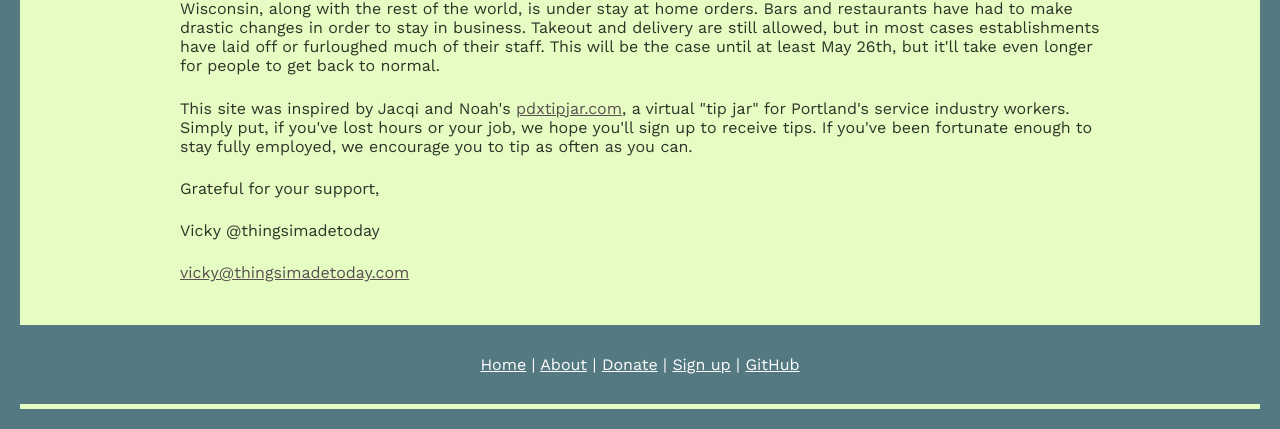
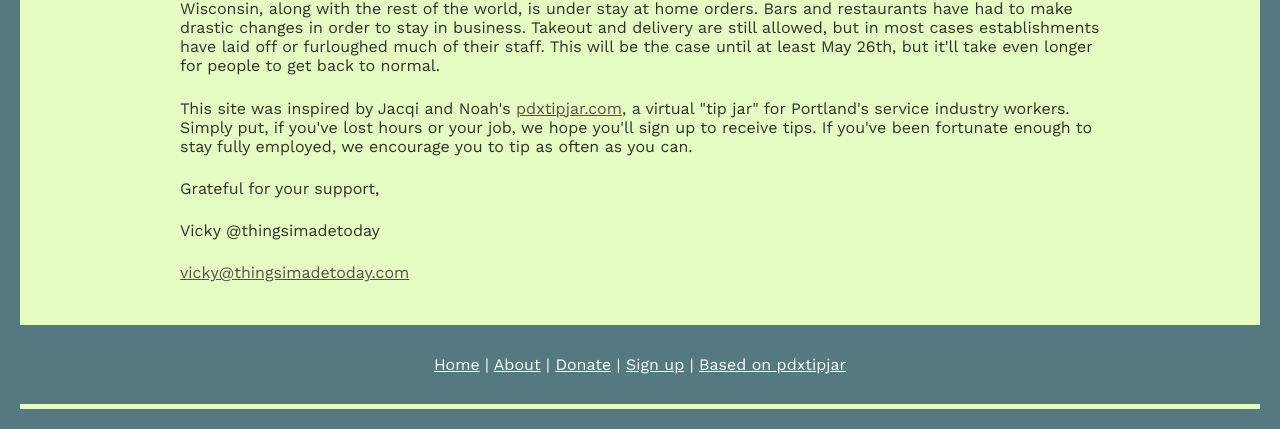
Before and after one commit to noahmanger/pdxtipjar, a Gatsby site: page /about in a window 1280 px wide. Shown: the part 371-800 px from the top of the page. Built offline with nearby package versions, Linux system fonts and the light colour scheme; Gatsby itself is replaced by a stand-in of ours.

Commit message:
update footer

```diff
--- a/src/components/layout.js
+++ b/src/components/layout.js
@@ -31,7 +31,7 @@ const Layout = ({ children }) => {
         <Link to="/">Home</Link> | <Link to="/about">About</Link> |{" "}
         <Link to="/donate">Donate</Link> | <Link to="/signup">Sign up</Link> |{" "}
         <OutboundLink href="https://github.com/noahmanger/pdxtipjar">
-          GitHub
+          Based on pdxtipjar
         </OutboundLink>
       </footer>
     </div>
```
